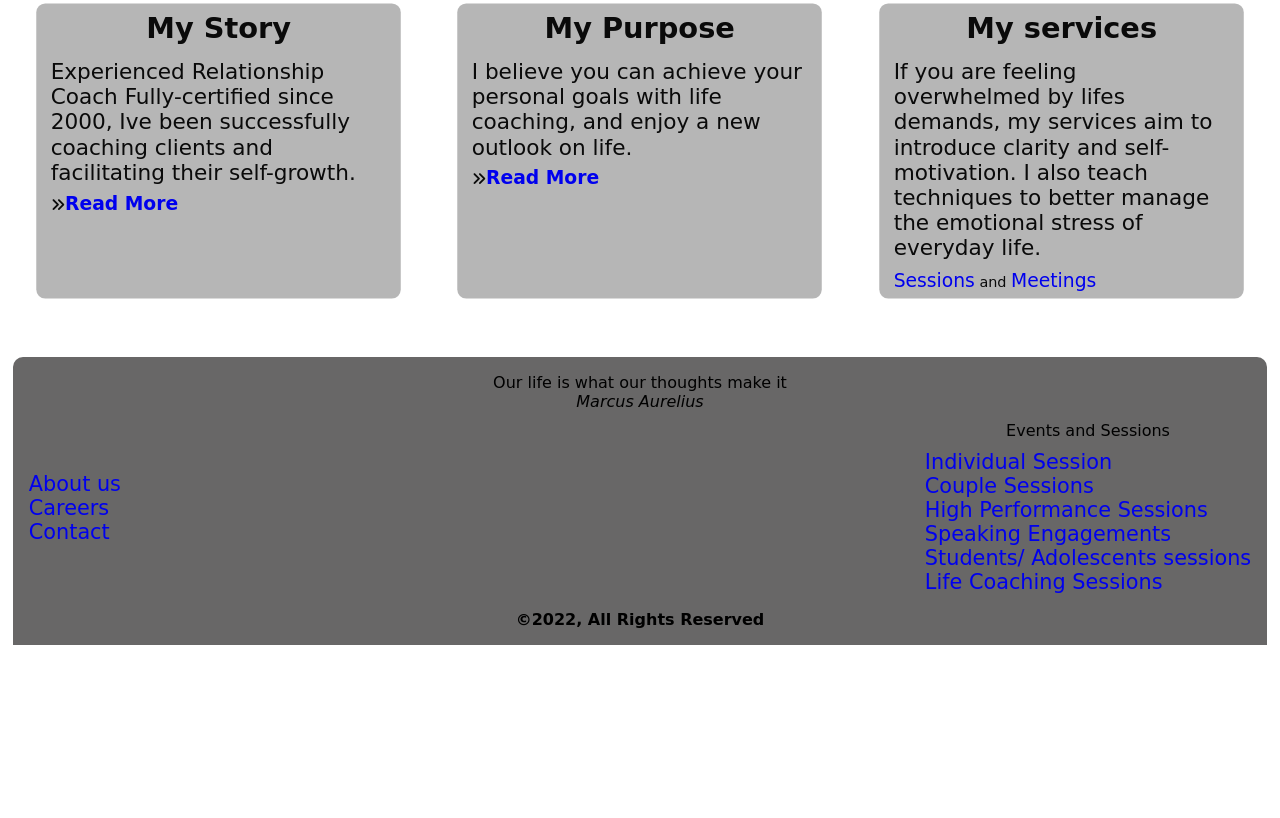
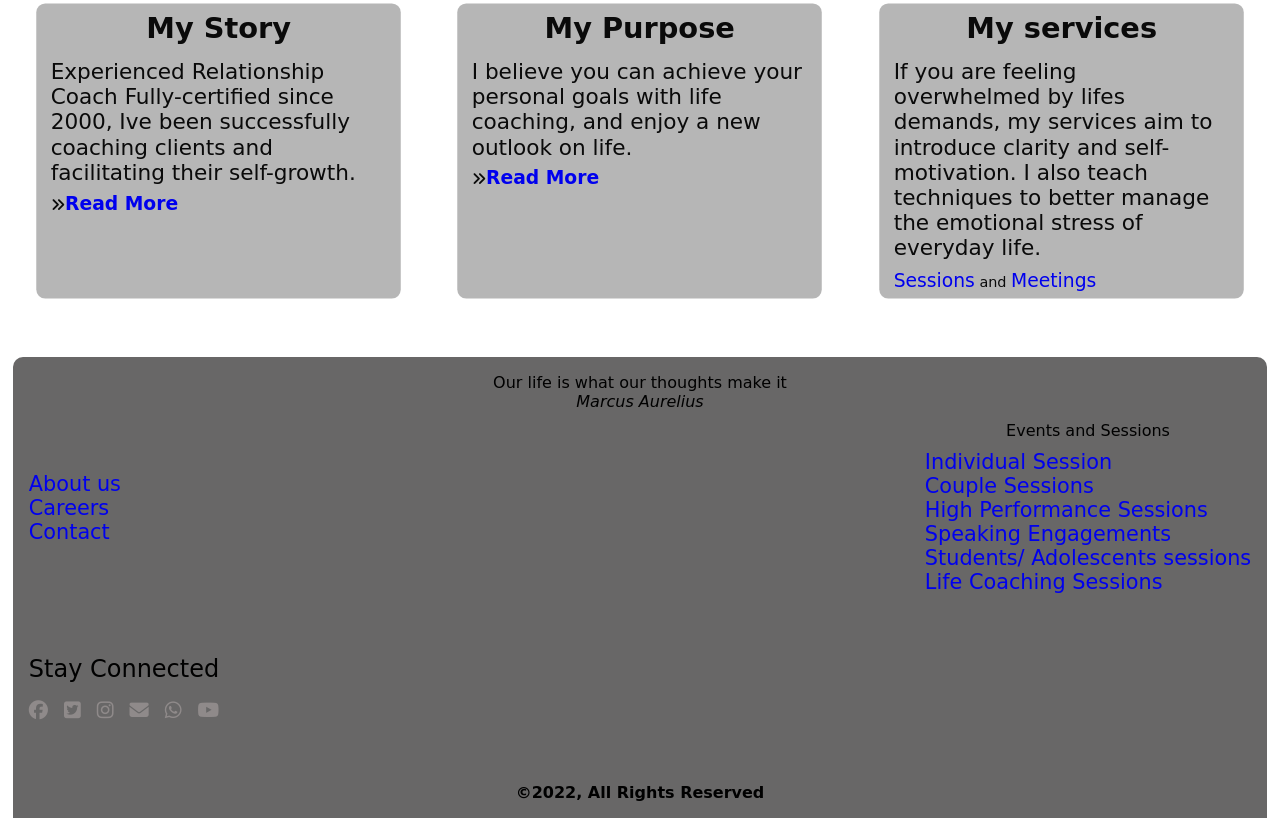
Before and after one commit to taweedrake/hmh, a plain HTML site: page index.html in a window 1280 px wide. Shown: the part 645-1463 px from the top of the page. Before the commit the page ends 1290 px from the top, so only its background shows below. Drawn offline with Linux system fonts and the light colour scheme; a web font is replaced by a local one.

Commit message:
added connect

```diff
--- a/index.css
+++ b/index.css
@@ -156,7 +156,30 @@ footer p{
 }
 
 
-
+.connect{
+    margin-top: 5%;
+    margin-bottom: 5%;
+}
+.connect p{
+    text-align: left;
+    margin-bottom: 1rem;
+    font-size: 1.5rem;
+}
+.connect ul{
+    display: flex;
+    gap: 1rem;
+}
+.connect ul li a{
+    color: rgb(143, 138, 138);
+    transition: .3s;
+    font-size: 1.2rem;
+}
+.connect ul li:hover {
+    transform: rotate(360deg);
+}
+.connect ul li a:hover{
+    color: lightblue;
+}
 
 
 
--- a/index.html
+++ b/index.html
@@ -116,6 +116,19 @@
             </div>
 
         </div>
+
+        <div class="connect">
+            <p>Stay Connected</p>
+            <ul>
+                <li><a href="#"><i class="fa-brands fa-facebook"></i></a></li>
+                <li><a href="#"><i class="fa-brands fa-square-twitter"></i></a></li>
+                <li><a href="#"><i class="fa-brands fa-instagram"></i></a></li>
+                <li><a href="#"><i class="fa-solid fa-envelope"></i></a></li>
+                <li><a href="#"><i class="fa-brands fa-whatsapp"></i></a></li>
+                <li><a href="#"><i class="fa-brands fa-youtube"></i></a></li>
+            </ul>
+        </div>
+
         <center><h4>&#169;2022, All Rights Reserved </h4></center>
     </footer>
 
```
